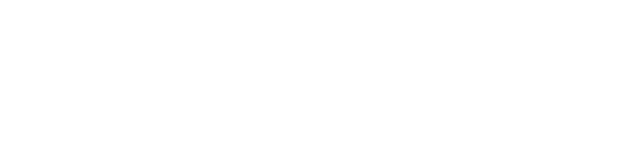
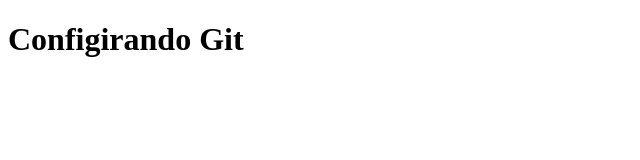
Before and after one commit to Damilsan/Prueba, a plain HTML site: page index.html in a window 1280 px wide. Shown: the whole page, without its empty margins (0-640 px from the left). Drawn offline with Linux system fonts and the light colour scheme.

Commit message:
Nuevo cambio

```diff
--- a/index.html
+++ b/index.html
@@ -7,6 +7,6 @@
     <title>Introducción a Git</title>
 </head>
 <body>
-
+    <h1>Configirando Git</h1>
 </body>
 </html>
```
